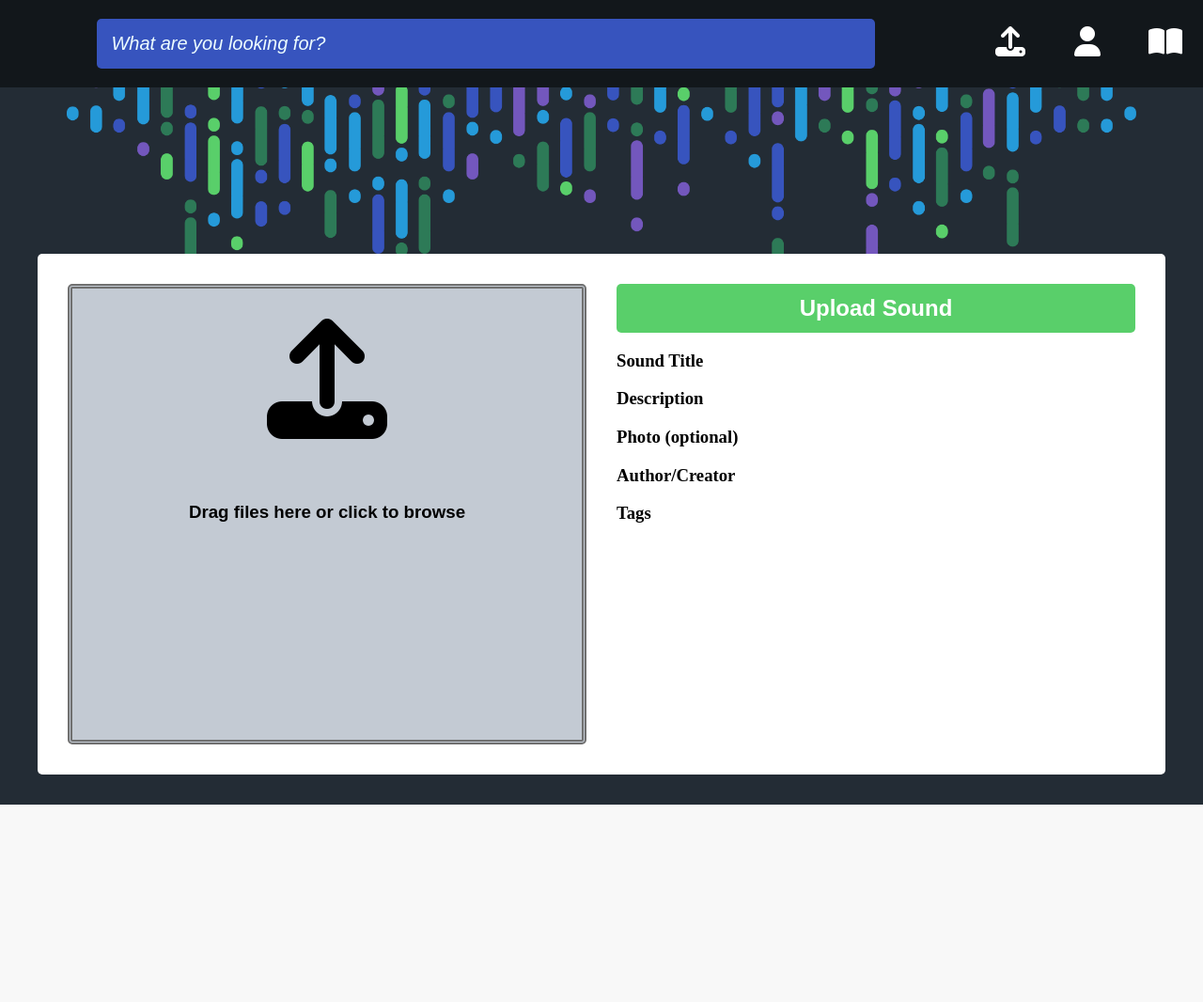
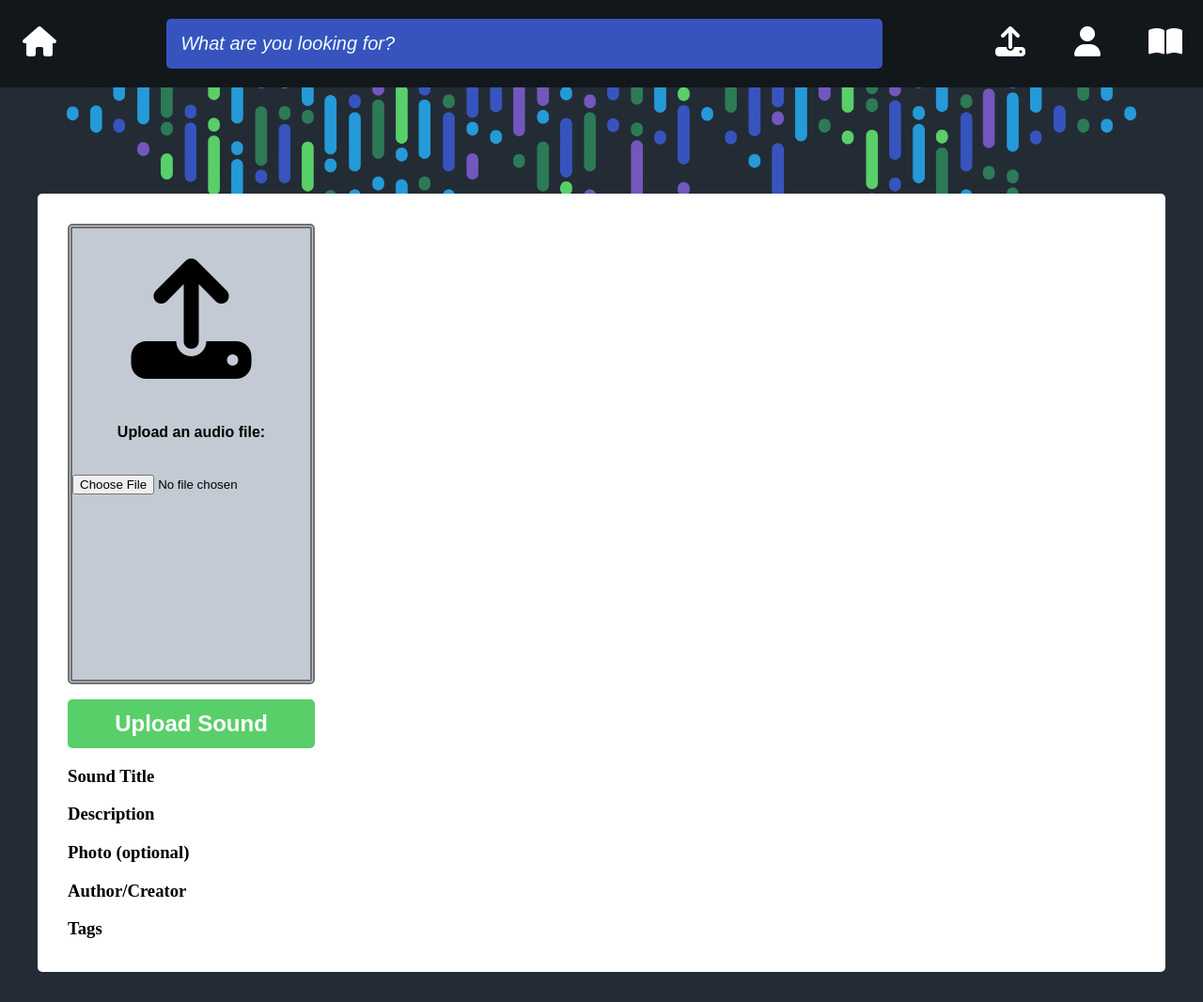
Before and after one commit to NoahZS-webdev/catalystSoundLib, a PHP site: page /uploadGate.html in a window 1280 px wide. Shown: the whole page at 94% size. Before the commit the page ends 856 px from the top, so only its background shows below. Run offline with PHP 8.4, Linux system fonts and the light colour scheme; some libraries are stand-ins or nearby versions; some web fonts are replaced.

Commit message:
upload files

```diff
--- a/css/uploadStyles.css
+++ b/css/uploadStyles.css
@@ -1,7 +1,7 @@
 .mainSect {
     background-color: #ffffff;
     text-align: center;
-    margin: -8em 2em 2em 2em;
+    margin: -12em 2em 2em 2em;
     padding: 1em;
     border-radius: 5px;
 }.mainSect h2 {
--- a/index.html
+++ b/index.html
@@ -19,6 +19,8 @@
     -->
     <div class="topBox">
     <div class="flexContainerNav">
+
+        <div class="btn"><a href="index.html"><i class="fa-solid fa-house"></i></a></div>
 
         <!-- Section for the search bar -->
         <div class="flexSearch">
--- a/uploadGate.html
+++ b/uploadGate.html
@@ -22,6 +22,8 @@
     <div class="topBox">
     <div class="flexContainerNav">
 
+        <div class="btn"><a href="index.html"><i class="fa-solid fa-house"></i></a></div>
+
         <!-- Section for the search bar -->
         <div class="flexSearch">
                 <input type="search" id="search" name="search" value="What are you looking for?">
@@ -40,13 +42,19 @@
 
     <section class="mainSect">
     <div class="surface">
-
+        <form>
             <div class="subSurface">
                 <div class="dropBox">
                     <div class="bigIcon"><i class="fa-solid fa-upload"></i></div>
-                <div class="underText"><h3>Drag files here or click to browse</h3></div>
+                    <div class="underText">
+
+                            <label for="upload">Upload an audio file:</label>
+                            <br><br><br>
+                            <input type="file" id="upload" name="upload" accept="audio/mp3, audio/wav">
                     </div>
                 </div>
+            </div>
+
 
             <div class="subSurface">
                 <div class="title"><h2>Upload Sound</h2></div>
@@ -59,6 +67,7 @@
 
                 </div>
             </div>
+        </form>
     </div>
 
     </section>
```
Also changed, not shown: dataCollection.html (added). Lines whose indentation alone changed are shown as unchanged.
